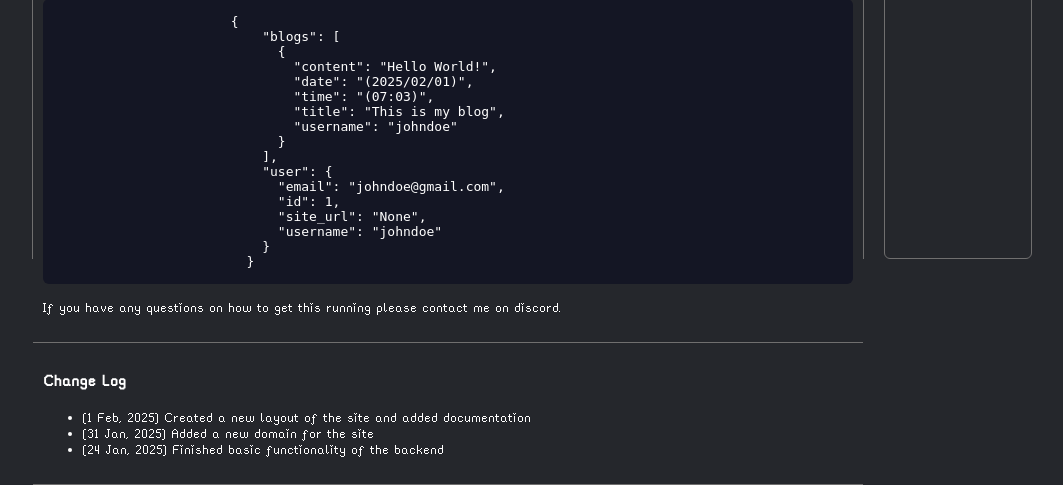
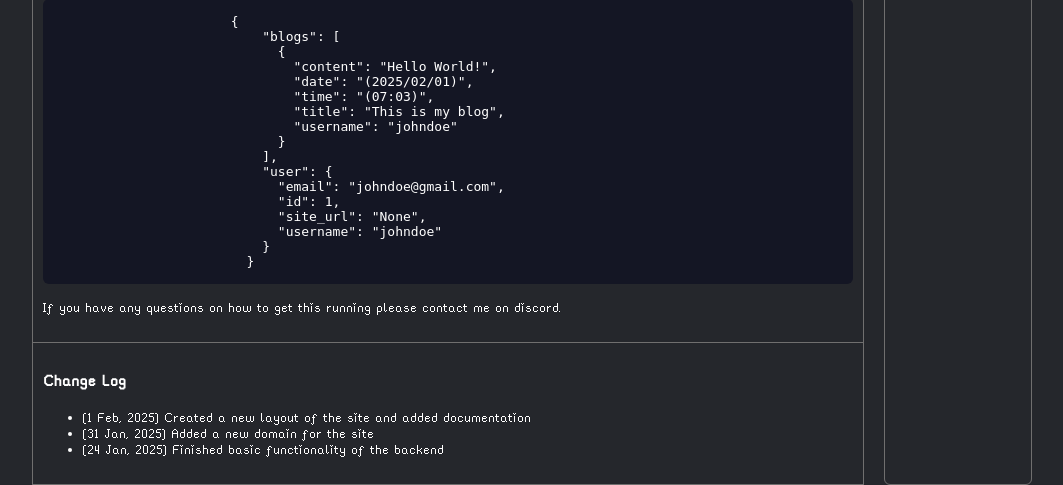
Before and after one commit to met2001/nekoblogs, a Flask app: page /dashboard in a window 1280 px wide. Shown: the part 591-1076 px from the top of the page, without its empty margins (108-1171 px from the left). Run offline with Flask 3, Linux system fonts and the light colour scheme.

Commit message:
minor fixes

```diff
--- a/static/styles/dash.css
+++ b/static/styles/dash.css
@@ -21,12 +21,14 @@ body{
     margin: 0 auto;
 }
 header{
-    width: 100%;
+    margin: 0 auto;
+    width: 1000px;
     height: 180px;
     border-bottom: 1px solid var(--accentColor);
-    background-image: linear-gradient(to right, #ccc 1px, transparent 1px),
-    linear-gradient(to bottom, #ccc 1px, transparent 1px);
-    background-size: 50px 50px;
+    background-image: url(../assets/IMG_2486.png);
+    background-repeat: no-repeat;
+
+    background-size: 1000px 300px;
 }
 nav{
 
@@ -74,9 +76,9 @@ main{
     display: flex;
     flex-direction: row;
     margin: 0 auto;
+    min-height: 100%;
 
 
-    height: 100%;
 }
 code{
     font-family: monospace;
--- a/static/styles/feed.css
+++ b/static/styles/feed.css
@@ -74,7 +74,7 @@ main{
     display: flex;
     flex-direction: row;
     margin: 0 auto;
-    height: 100%;
+    min-height: 100%;
 }
 .content{
     width: 85%;
--- a/static/styles/profile.css
+++ b/static/styles/profile.css
@@ -74,7 +74,7 @@ main{
     display: flex;
     flex-direction: row;
     margin: 0 auto;
-    height: 100%;
+    min-height: 100%;
 }
 .content{
     width: 85%;
```
